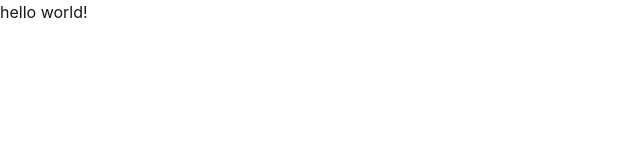
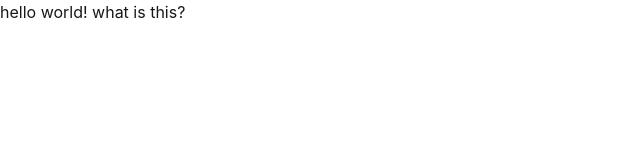
Before and after one commit to Md-Nur-A-Alam/ServiceHub-client, a Next.js app: page / in a window 1280 px wide. Shown: the top 160 px of the page, without its empty margins (0-640 px from the left). Built offline with nearby package versions, Linux system fonts and the light colour scheme.

Commit message:
checking the error

```diff
--- a/app/page.tsx
+++ b/app/page.tsx
@@ -3,7 +3,7 @@ import Image from "next/image";
 export default function Home() {
   return (
     <div>
-      hello world!
+      hello world! what is this?
     </div>
   );
 }
```
